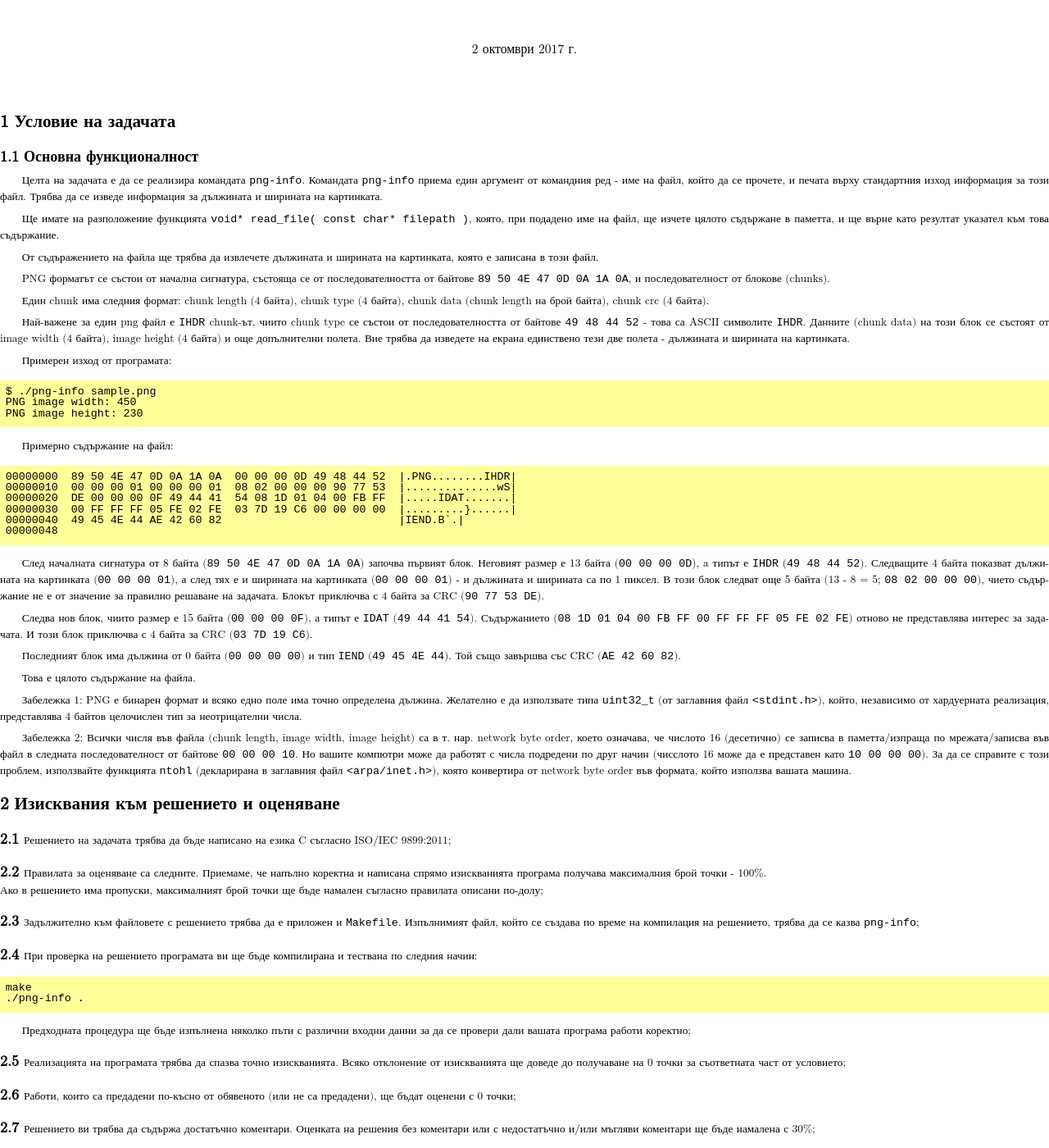
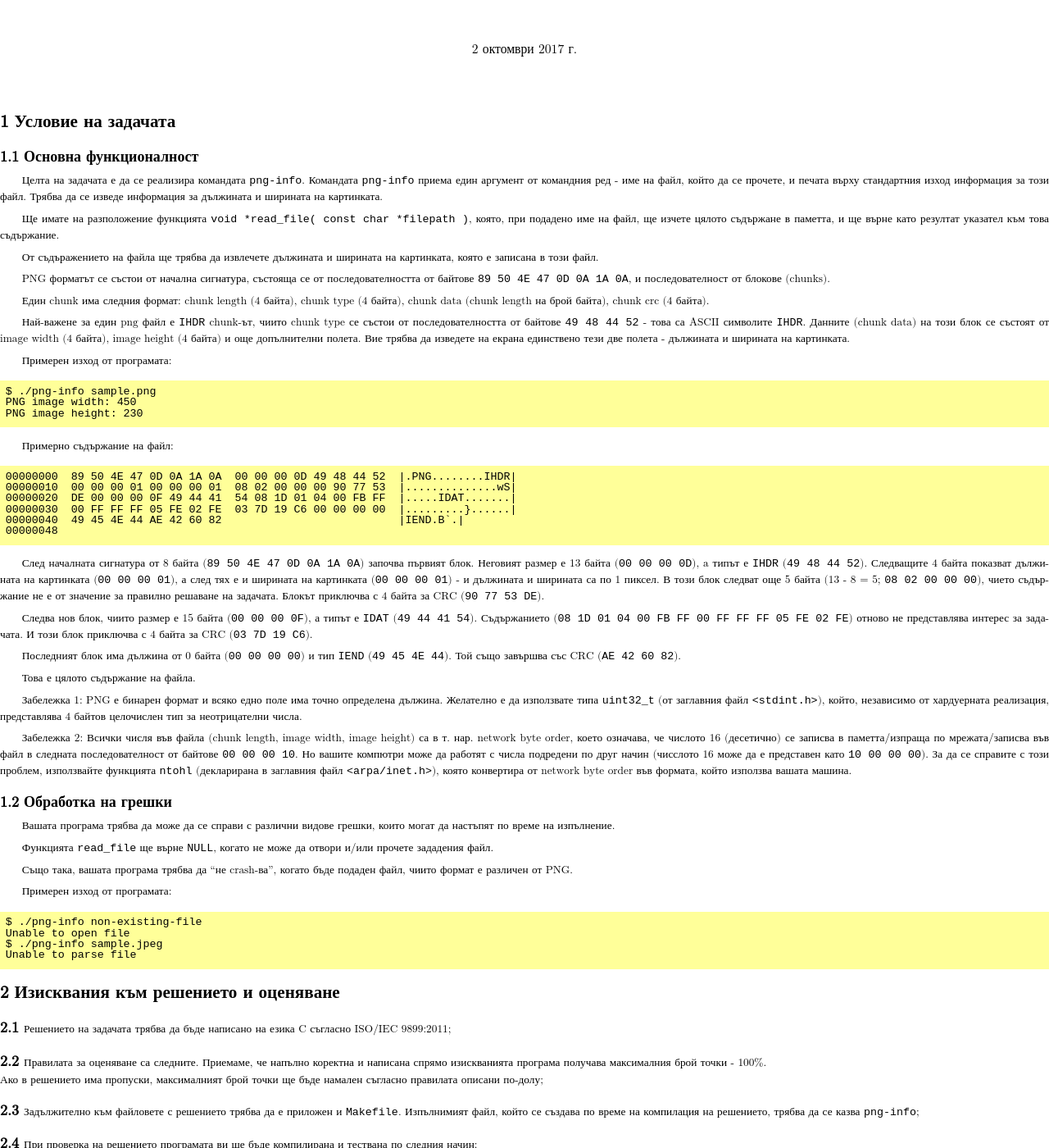
Before and after one commit to elsys/os-homeworks, a Jekyll site: the page built from _tasks/2017-2018/2017-10-02-png-info.md, in a window 1280 px wide and 1400 px high, scrolled down 784 px. Shown: the whole window at 82% size. Built offline with Jekyll 4.4.1, drawn with Linux system fonts in a browser that asks for light colours.

Commit message:
Add error handling to PNG assignment

````diff
--- a/_tasks/2017-2018/2017-10-02-png-info.md
+++ b/_tasks/2017-2018/2017-10-02-png-info.md
@@ -8,7 +8,7 @@ title:  "Задача №2: Реализация на команда за изв
 
       Целта на задачата е да се реализира командата `{{ page.cmdline }}`. Командата `{{ page.cmdline }}` приема един аргумент от командния ред - име на файл, който да се прочете, и печата върху стандартния изход информация за този файл. Трябва да се изведе информация за дължината и ширината на картинката.
 
-      Ще имате на разположение функцията `void* read_file( const char* filepath )`, която, при подадено име на файл, ще изчете цялото съдържане в паметта, и ще върне като резултат указател към това съдържание.
+      Ще имате на разположение функцията `void *read_file( const char *filepath )`, която, при подадено име на файл, ще изчете цялото съдържане в паметта, и ще върне като резултат указател към това съдържание.
 
       От съдъражението на файла ще трябва да извлечете дължината и ширината на картинката, която е записана в този файл.
 
@@ -47,6 +47,21 @@ title:  "Задача №2: Реализация на команда за изв
 
       Забележка 2: Всички числя във файла (chunk length, image width, image height) са в т. нар. network byte order, което означава, че числото 16 (десетично) се записва в паметта/изпраща по мрежата/записва във файл в следната последователност от байтове `00 00 00 10`. Но вашите компютри може да работят с числа подредени по друг начин (чисслото 16 може да е представен като `10 00 00 00`). За да се справите с този проблем, използвайте функцията `ntohl` (декларирана в заглавния файл `<arpa/inet.h>`), която конвертира от network byte order във формата, който използва вашата машина.
 
+   0. Обработка на грешки
+
+      Вашата програма трябва да може да се справи с различни видове грешки, които могат да настъпят по време на изпълнение.
+
+      Функцията `read_file` ще върне `NULL`, когато не може да отвори и/или прочете зададения файл.
+
+      Също така, вашата програма трябва да "не crash-ва", когато бъде подаден файл, чиито формат е различен от PNG.
+
+      Примерен изход от програмата:
+      ```
+      $ ./{{ page.cmdline }} non-existing-file
+      Unable to open file
+      $ ./{{ page.cmdline }} sample.jpeg
+      Unable to parse file
+      ```
 
 
 {% include requirements-cmd.md %}
````
